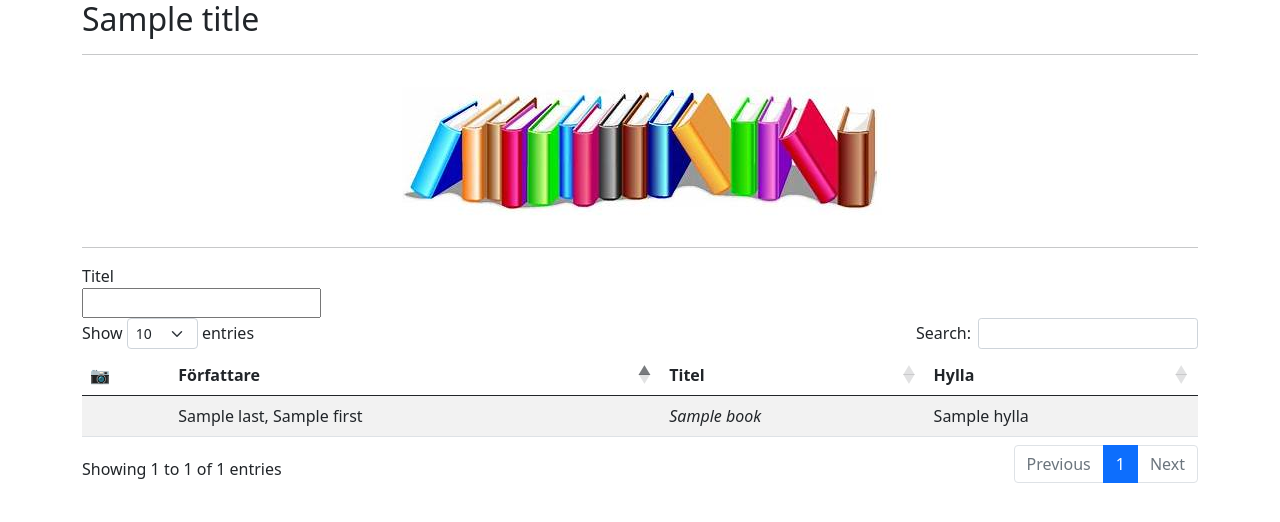
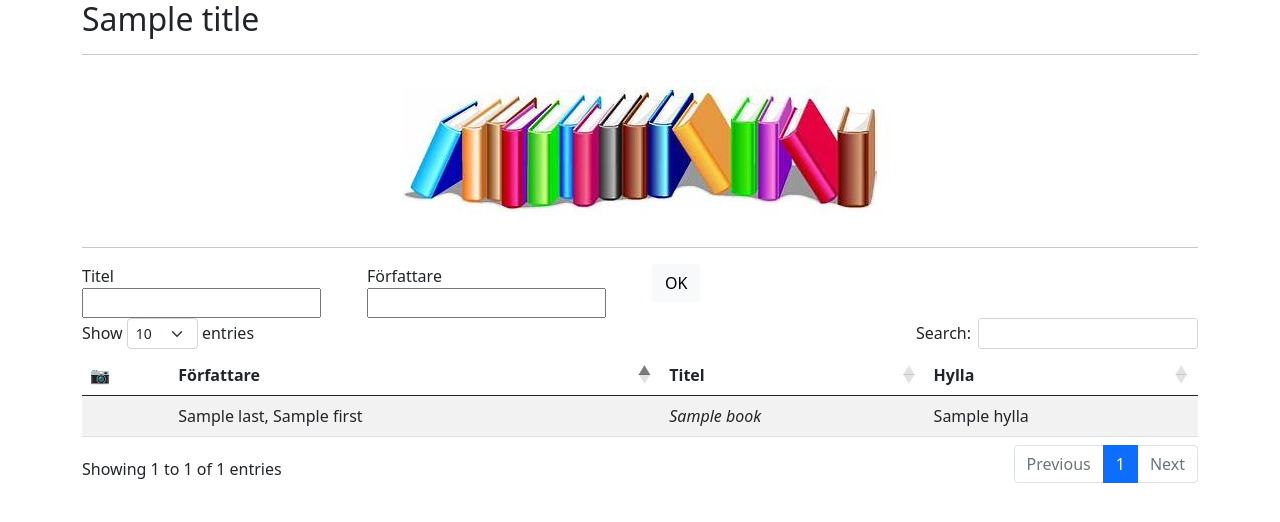
Before and after one commit to vahtras/bib, a Flask app: template app/templates/index.html in a window 1280 px wide. Shown: the top 522 px of the page. Run offline with Flask 3, Linux system fonts and the light colour scheme; the template is opened without the code that fills it: values that come from a table or form of the project are taken from there, most other values are stand-ins (such as "Sample title", 1, 10 or a date in 2020); some libraries are stand-ins or nearby versions.

Commit message:
author search

```diff
--- a/app/__init__.py
+++ b/app/__init__.py
@@ -7,7 +7,7 @@ import dotenv
 import flask
 import mongoengine
 from flask_wtf import FlaskForm
-from wtforms import StringField
+from wtforms import StringField, SubmitField
 
 from .models import Book
 from config import Config
@@ -21,6 +21,8 @@ app.config.from_object(Config)
 
 class SearchForm(FlaskForm):
     title = StringField('Titel', validators=[])
+    author = StringField('Författare', validators=[])
+    submit = SubmitField()
 
 @app.route('/', methods=['GET', 'POST'])
 def index():
@@ -29,8 +31,9 @@ def index():
     if form.validate_on_submit():
         patterns = dict(
             title=re.compile(form.title.data, re.IGNORECASE),
+            authors__0__last=re.compile(form.author.data, re.IGNORECASE),
         )
-        print(patterns)
+        app.logger.info(patterns)
         books = Book.objects(**patterns)
     return flask.render_template(
         'index.html', form=form, books=books, encode=base64.b64encode
--- a/app/templates/index.html
+++ b/app/templates/index.html
@@ -5,8 +5,17 @@
 
 <form action="" method="POST">
     {{ form.hidden_tag() }}
-    {{ form.title.label }}<br>
-    {{ form.title }}<br>
+    <div class="row">
+        <div class="col-md-3">
+    {{ form.title.label }} {{ form.title }}
+        </div>
+        <div class="col-md-3">
+    {{ form.author.label }} {{ form.author }}
+        </div>
+        <div class="col-md-3">
+        <button type="submit" class="btn btn-light">OK</button>
+        </div>
+    </div>
 </form>
 
 {% if books %}
```
